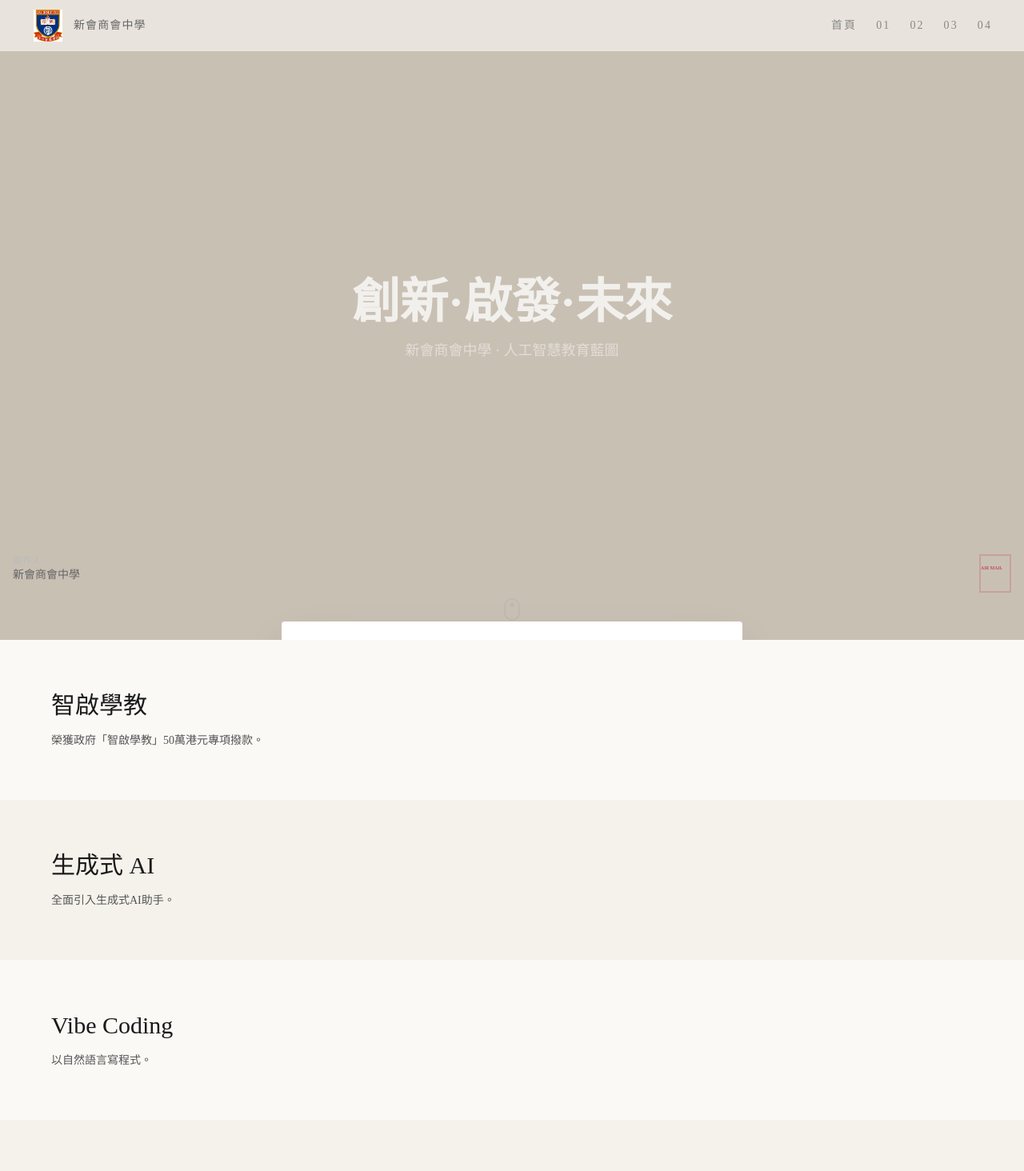
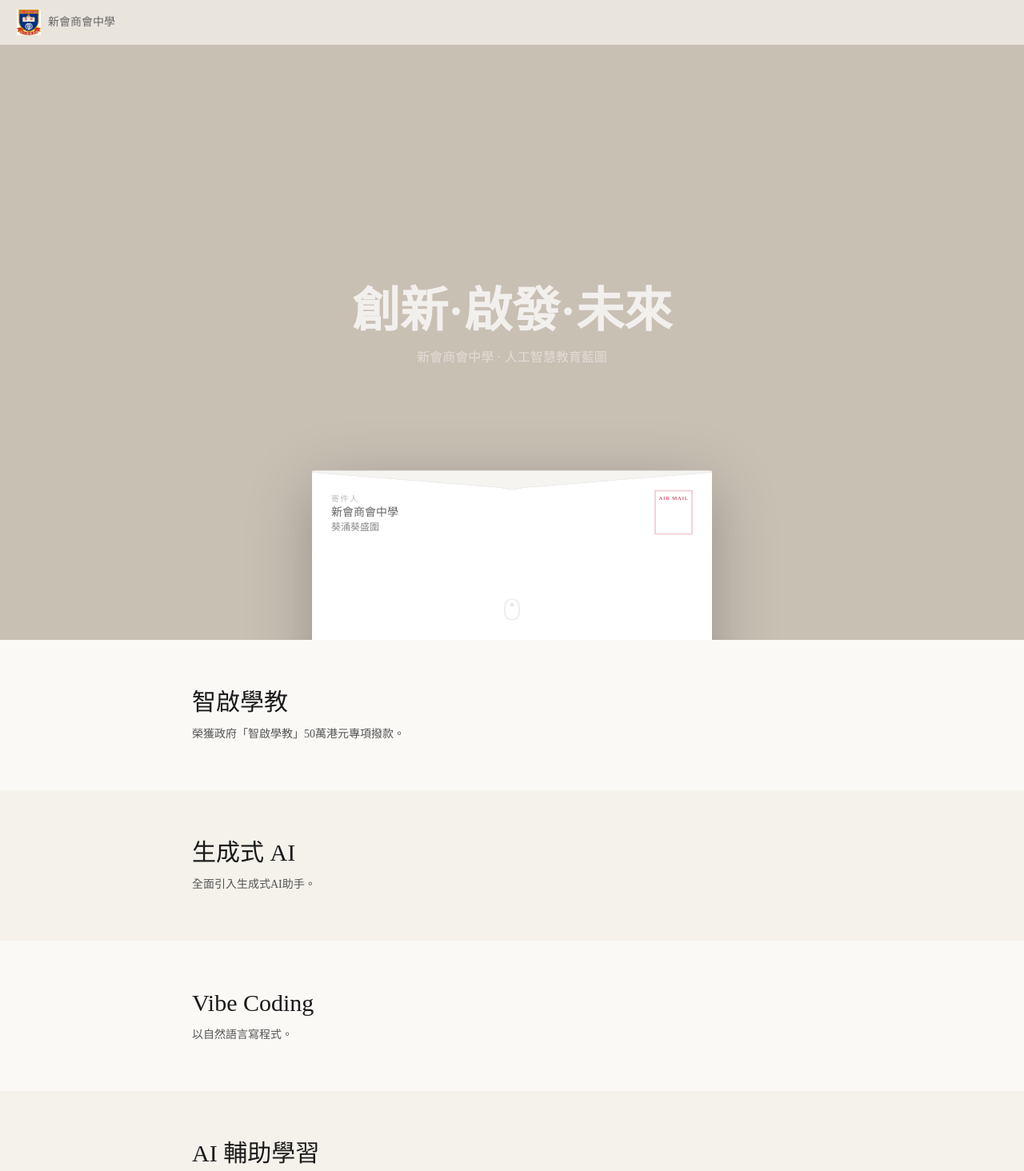
Before and after one commit to myf-bafs/ai-website, a React (Vite) app: page / in a window 1280 px wide. Shown: the top 1464 px of the page at 80% size. Built offline with nearby package versions, Linux system fonts and the light colour scheme.

Commit message:
fix envelope layout

```diff
--- a/src/App.tsx
+++ b/src/App.tsx
@@ -4,19 +4,6 @@ import img4 from '../4.png';
 import img5 from '../5.png';
 import img6 from '../6.png';
 import emblem from '../4emblem.png';
-
-function useInView(t = 0.12) {
-  const ref = useRef(null);
-  const [v, s] = useState(false);
-  useEffect(() => {
-    const el = ref.current;
-    if (!el) return;
-    const o = new IntersectionObserver(([e]) => { if (e.isIntersecting) { s(true); o.unobserve(el); } }, { threshold: t });
-    o.observe(el);
-    return () => o.disconnect();
-  }, [t]);
-  return [ref, v];
-}
 
 function useScrollProgress() {
   const [p, setP] = useState(0);
@@ -35,101 +22,90 @@ function useScrollProgress() {
 }
 
 const sections = [
-  {
-    id: 'funding', num: '01', title: '智啟學教', desc: '榮獲政府「智啟學教」50萬港元專項撥款。',
-    cols: [
-      { title: '採購與工具', items: [{ l: '軟件 / 平台', s: 'AI教育版 · Canva Pro' }, { l: '硬件', s: 'micro:bit · Pi AI' }] },
-      { title: '學科推行', items: [{ l: '語文科', s: 'AI寫作 + AI會話' }, { l: '科學/ICT', s: 'Teachable Machine' }] },
-      { title: '學生活動', items: [{ l: 'Prompt 創意賽', s: '全校爭霸戰' }] },
-    ],
-  },
-  {
-    id: 'genai', num: '02', title: '生成式 AI', desc: '全面引入生成式AI助手。',
-    subs: [
-      { icon: '✍️', label: '語文寫作', items: ['AI 寫作構思'] },
-      { icon: '🔬', label: '科學探究', items: ['Teachable Machine'] },
-      { icon: '🎨', label: '藝術創作', items: ['AI 繪圖'] },
-    ],
-  },
+  { id: 'funding', num: '01', title: '智啟學教', desc: '榮獲政府「智啟學教」50萬港元專項撥款。' },
+  { id: 'genai', num: '02', title: '生成式 AI', desc: '全面引入生成式AI助手。' },
   { id: 'vibe', num: '03', title: 'Vibe Coding', desc: '以自然語言寫程式。' },
   { id: 'assistant', num: '04', title: 'AI 輔助學習', desc: '全天候個性化導師。' },
 ];
 
 export default function App() {
-  const [gameImg, setGameImg] = useState(0);
   const scrollP = useScrollProgress();
 
-  const gameImages = [img3, img4, img5, img6];
-  useEffect(() => { const t = setInterval(() => setGameImg(p => (p + 1) % gameImages.length), 3500); return () => clearInterval(t); }, []);
-
   return (
-    <div className="min-h-screen" style={{ fontFamily: "'Noto Serif SC', 'PingFang HK', serif", fontWeight: 300, background: '#EBE7E0' }}>
+    <div style={{ fontFamily: "'Noto Serif SC', 'PingFang HK', serif", fontWeight: 300, background: '#EBE7E0' }}>
       {/* Nav */}
-      <nav className="fixed top-0 left-0 right-0 z-[100] flex items-center justify-between px-5 sm:px-10 py-3" style={{ background: 'rgba(235,231,224,0.93)', backdropFilter: 'blur(8px)' }}>
-        <div className="flex items-center gap-3">
-          <img src={emblem} alt="校徽" className="w-8 h-8 sm:w-10 sm:h-10 object-contain" />
-          <span className="text-sm text-[#666]" style={{ letterSpacing: '0.08em' }}>新會商會中學</span>
+      <div className="fixed top-0 left-0 right-0 z-50 flex items-center justify-between px-5 py-3" style={{ background: 'rgba(235,231,224,0.95)' }}>
+        <div className="flex items-center gap-2">
+          <img src={emblem} alt="校徽" className="w-8 h-8 object-contain" />
+          <span className="text-sm text-[#666]">新會商會中學</span>
         </div>
-        <div className="hidden md:flex items-center gap-6 text-sm text-[#888] tracking-[0.15em]">
-          <a href="#hero" className="hover:text-[#333] transition-colors">首頁</a>
-          {sections.map(s => (
-            <a key={s.id} href={'#' + s.id} className="hover:text-[#333] transition-colors">{s.num}</a>
-          ))}
-        </div>
-      </nav>
+      </div>
 
       {/* ════════ HERO ════════ */}
-      <section id="hero" className="relative w-full overflow-hidden" style={{ height: '100dvh', background: '#C9C0B4' }}>
-        {/* Letter content */}
-        <div className="absolute inset-0 flex flex-col items-center justify-center text-center px-4 z-10"
-          style={{ opacity: scrollP }}>
-          <h1 className="text-white text-4xl sm:text-6xl font-bold">創新·啟發·未來</h1>
-          <p className="mt-4 text-white/60 text-lg">新會商會中學 · 人工智慧教育藍圖</p>
+      <div id="hero" className="relative overflow-hidden" style={{ height: '100vh', background: '#C9C0B4' }}>
+        {/* Letter content slide up */}
+        <div className="absolute inset-0 z-10 flex items-center justify-center"
+          style={{ opacity: scrollP, transform: `translateY(${(1-scrollP)*40}px)` }}>
+          <div className="text-center text-white">
+            <h1 className="text-4xl sm:text-6xl font-bold">創新·啟發·未來</h1>
+            <p className="mt-4 text-white/60">新會商會中學 · 人工智慧教育藍圖</p>
+          </div>
         </div>
 
-        {/* Envelope */}
-        <div className="absolute inset-0 z-20 flex items-center justify-center"
-          style={{ transform: `translateY(${scrollP * 110}%)` }}>
-          <div className="bg-white w-[85%] max-w-xl shadow-2xl flex flex-col items-center justify-center"
-            style={{ height: '75%', borderRadius: 4 }}>
-            <div className="absolute top-4 left-4 text-left">
-              <p className="text-xs text-[#bbb]">寄件人</p>
-              <p className="text-sm text-[#666]">新會商會中學</p>
+        {/* Envelope slide down */}
+        <div className="absolute z-20" style={{
+          top: '5%', bottom: '5%', left: '5%', right: '5%',
+          maxWidth: 500, maxHeight: 700, margin: 'auto',
+          transform: `translateY(${scrollP * 100}%)`,
+          background: 'white',
+          borderRadius: 4,
+          boxShadow: '0 20px 80px rgba(0,0,0,0.25)',
+        }}>
+          {/* Flap */}
+          <svg className="absolute top-0 left-0 right-0 w-full" viewBox="0 0 200 24" preserveAspectRatio="none" style={{ height: 24 }}>
+            <path d="M0,0 L200,0 L200,2 L106,21 L100,24 L94,21 L0,2 Z" fill="#f5f4f0" stroke="#ddd" strokeWidth="0.5" />
+          </svg>
+          {/* Return address */}
+          <div className="absolute" style={{ top: 28, left: 24 }}>
+            <p className="text-[10px] text-[#bbb]" style={{ letterSpacing: '0.15em' }}>寄件人</p>
+            <p className="text-sm text-[#666]">新會商會中學</p>
+            <p className="text-xs text-[#888]">葵涌葵盛圍</p>
+          </div>
+          {/* Stamp */}
+          <div className="absolute" style={{ top: 24, right: 24, width: 48, height: 56, border: '2px solid rgba(196,30,58,0.2)' }}>
+            <span className="block text-center text-[7px] text-[#C41E3A] mt-1" style={{ letterSpacing: '0.1em' }}>AIR MAIL</span>
+          </div>
+          {/* Center content */}
+          <div className="absolute inset-0 flex flex-col items-center justify-center px-6">
+            <p className="text-xs text-[#bbb] mb-4" style={{ letterSpacing: '0.15em' }}>致</p>
+            <div className="w-20 h-20 rounded-full flex items-center justify-center p-3 mb-3" style={{ border: '2px solid #C41E3A' }}>
+              <img src={emblem} alt="校徽" className="w-full h-full object-contain" />
             </div>
-            <div className="absolute top-4 right-4 w-10 h-12" style={{ border: '2px solid rgba(196,30,58,0.2)' }}>
-              <span className="text-[6px] text-[#C41E3A]">AIR MAIL</span>
-            </div>
-            <div className="flex flex-col items-center">
-              <p className="text-xs text-[#bbb] mb-3">致</p>
-              <div className="w-16 h-16 rounded-full flex items-center justify-center p-2 mb-3" style={{ border: '2px solid #C41E3A' }}>
-                <img src={emblem} alt="校徽" className="w-full h-full object-contain" />
-              </div>
-              <p className="text-sm text-[#444]">全體教職員 · 學生 · 家長</p>
-            </div>
+            <p className="text-base text-[#444]" style={{ letterSpacing: '0.15em' }}>全體教職員 · 學生 · 家長</p>
           </div>
         </div>
 
         {/* Scroll hint */}
-        <div className="absolute bottom-6 left-1/2 -translate-x-1/2 z-30" style={{ opacity: 1 - scrollP }}>
+        <div className="absolute bottom-6 left-1/2 z-30" style={{ opacity: 1-scrollP, transform: 'translateX(-50%)' }}>
           <svg width="20" height="28" viewBox="0 0 20 28">
-            <rect x="1" y="1" width="18" height="26" rx="9" fill="none" stroke="#999" strokeWidth="1.5" />
-            <circle cx="10" cy="8" r="2.5" fill="#999" />
+            <rect x="1" y="1" width="18" height="26" rx="9" fill="none" stroke="#aaa" strokeWidth="1.5" />
+            <circle cx="10" cy="8" r="2.5" fill="#aaa" />
           </svg>
         </div>
-      </section>
+      </div>
 
-      {/* Sections shortened for test */}
+      {/* Content sections */}
       {sections.map((s, i) => (
-        <section key={s.id} id={s.id} className="py-16 px-5 sm:px-12" style={{ background: i % 2 ? '#F5F2EC' : '#FAF9F6' }}>
-          <div className="max-w-6xl mx-auto">
-            <h2 className="text-2xl sm:text-3xl text-[#1a1a1a] mb-4">{s.title}</h2>
-            <p className="text-sm text-[#555]">{s.desc}</p>
+        <section key={s.id} id={s.id} style={{ padding: '60px 24px', background: i % 2 ? '#F5F2EC' : '#FAF9F6' }}>
+          <div style={{ maxWidth: 800, margin: '0 auto' }}>
+            <h2 className="text-2xl sm:text-3xl text-[#1a1a1a]" style={{ fontWeight: 300 }}>{s.title}</h2>
+            <p className="text-sm text-[#555] mt-3">{s.desc}</p>
           </div>
         </section>
       ))}
 
-      <footer className="py-12 text-center">
-        <img src={emblem} alt="校徽" className="w-8 h-8 mx-auto mb-3 opacity-70" />
+      <footer style={{ padding: '40px 24px', textAlign: 'center', borderTop: '1px solid #ddd' }}>
+        <img src={emblem} alt="校徽" className="w-8 h-8 object-contain mx-auto mb-2" />
         <p className="text-xs text-[#999]">新會商會中學</p>
       </footer>
     </div>
```
